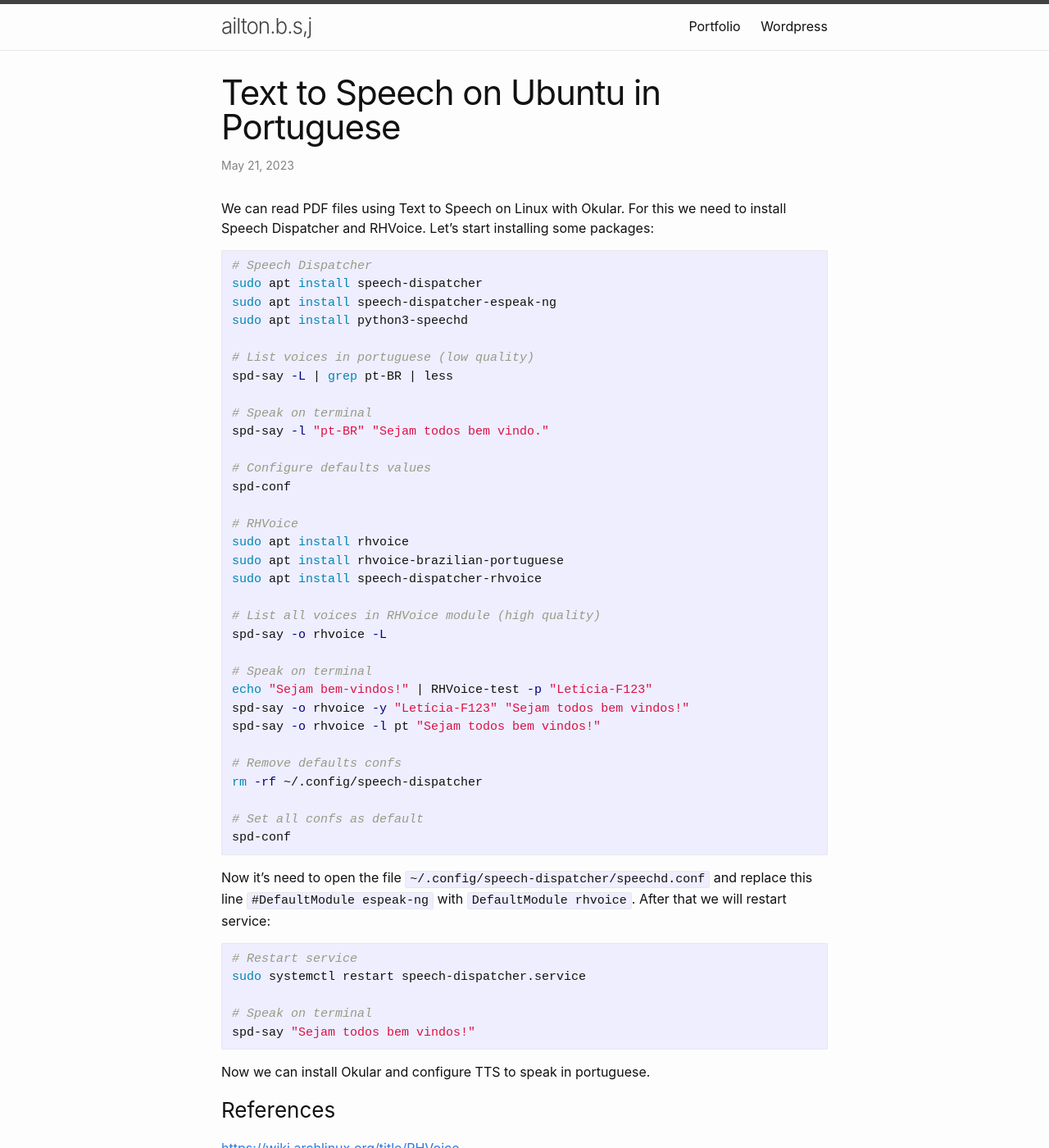
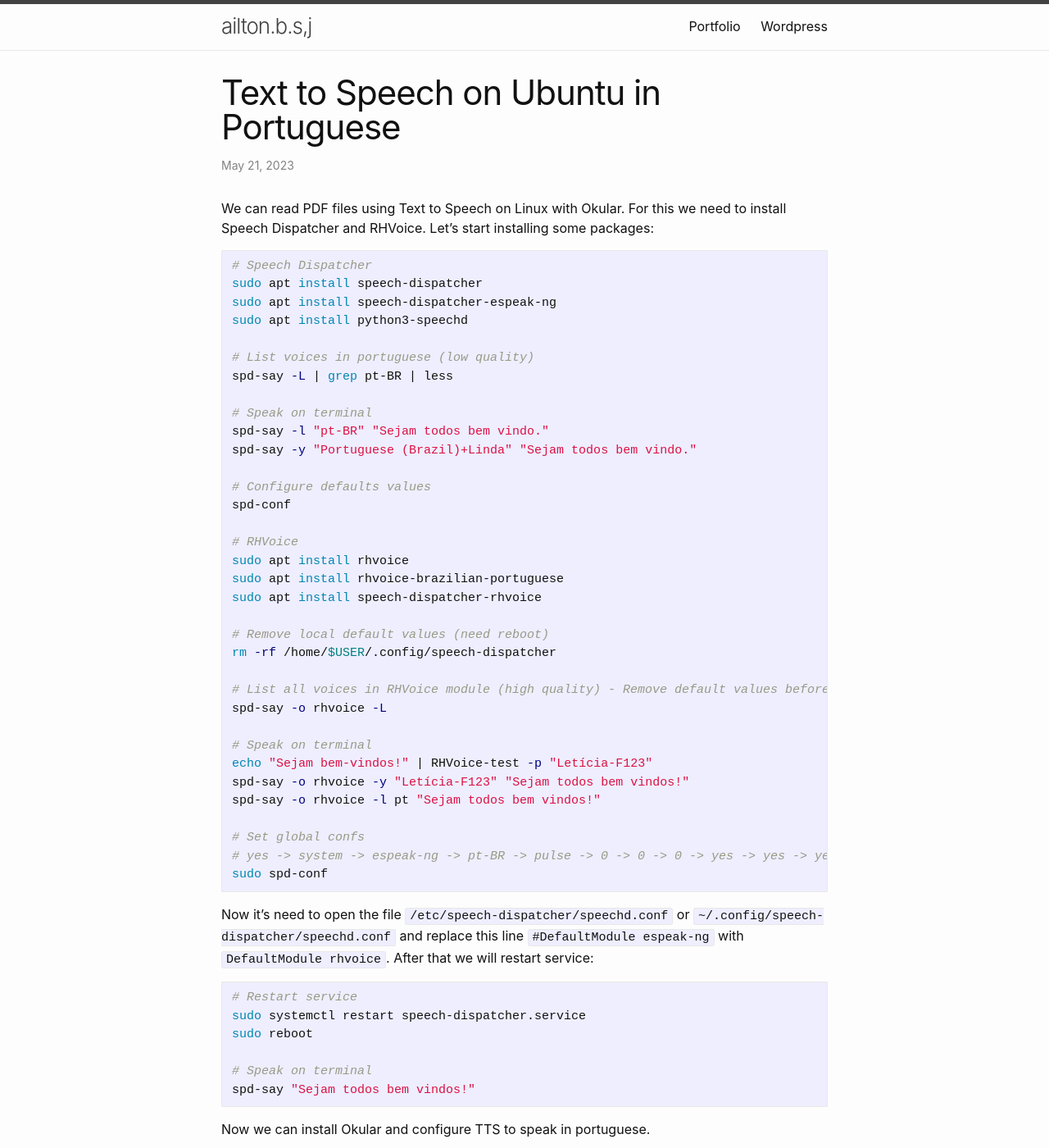
Before and after one commit to ailtonbsj/ailtonbsj.github.io, a Jekyll site: the page built from _posts/2023-05-21-text-to-speech-on-ubuntu-in-portuguese.md, in a window 1280 px wide and 1400 px high. Shown: the whole window at 82% size. Built offline with Jekyll 4.4.1, drawn with Linux system fonts in a browser that asks for light colours; comment, search, counter and statistics services are not loaded.

Commit message:
Update 2023-05-21-text-to-speech-on-ubuntu-in-portuguese.md

````diff
--- a/_posts/2023-05-21-text-to-speech-on-ubuntu-in-portuguese.md
+++ b/_posts/2023-05-21-text-to-speech-on-ubuntu-in-portuguese.md
@@ -17,6 +17,7 @@ spd-say -L | grep pt-BR | less
 
 # Speak on terminal
 spd-say -l "pt-BR" "Sejam todos bem vindo."
+spd-say -y "Portuguese (Brazil)+Linda" "Sejam todos bem vindo."
 
 # Configure defaults values
 spd-conf
@@ -26,7 +27,10 @@ sudo apt install rhvoice
 sudo apt install rhvoice-brazilian-portuguese
 sudo apt install speech-dispatcher-rhvoice
 
-# List all voices in RHVoice module (high quality)
+# Remove local default values (need reboot)
+rm -rf /home/$USER/.config/speech-dispatcher
+
+# List all voices in RHVoice module (high quality) - Remove default values before
 spd-say -o rhvoice -L
 
 # Speak on terminal
@@ -34,18 +38,17 @@ echo "Sejam bem-vindos!" | RHVoice-test -p "Letícia-F123"
 spd-say -o rhvoice -y "Letícia-F123" "Sejam todos bem vindos!"
 spd-say -o rhvoice -l pt "Sejam todos bem vindos!"
 
-# Remove defaults confs
-rm -rf ~/.config/speech-dispatcher
-
-# Set all confs as default
-spd-conf
+# Set global confs
+# yes -> system -> espeak-ng -> pt-BR -> pulse -> 0 -> 0 -> 0 -> yes -> yes -> yes
+sudo spd-conf
 ```
 
-Now it's need to open the file `~/.config/speech-dispatcher/speechd.conf` and replace this line `#DefaultModule espeak-ng` with `DefaultModule rhvoice`. After that we will restart service:
+Now it's need to open the file `/etc/speech-dispatcher/speechd.conf` or `~/.config/speech-dispatcher/speechd.conf` and replace this line `#DefaultModule espeak-ng` with `DefaultModule rhvoice`. After that we will restart service:
 
 ```bash
 # Restart service
 sudo systemctl restart speech-dispatcher.service
+sudo reboot
 
 # Speak on terminal
 spd-say "Sejam todos bem vindos!"
````
